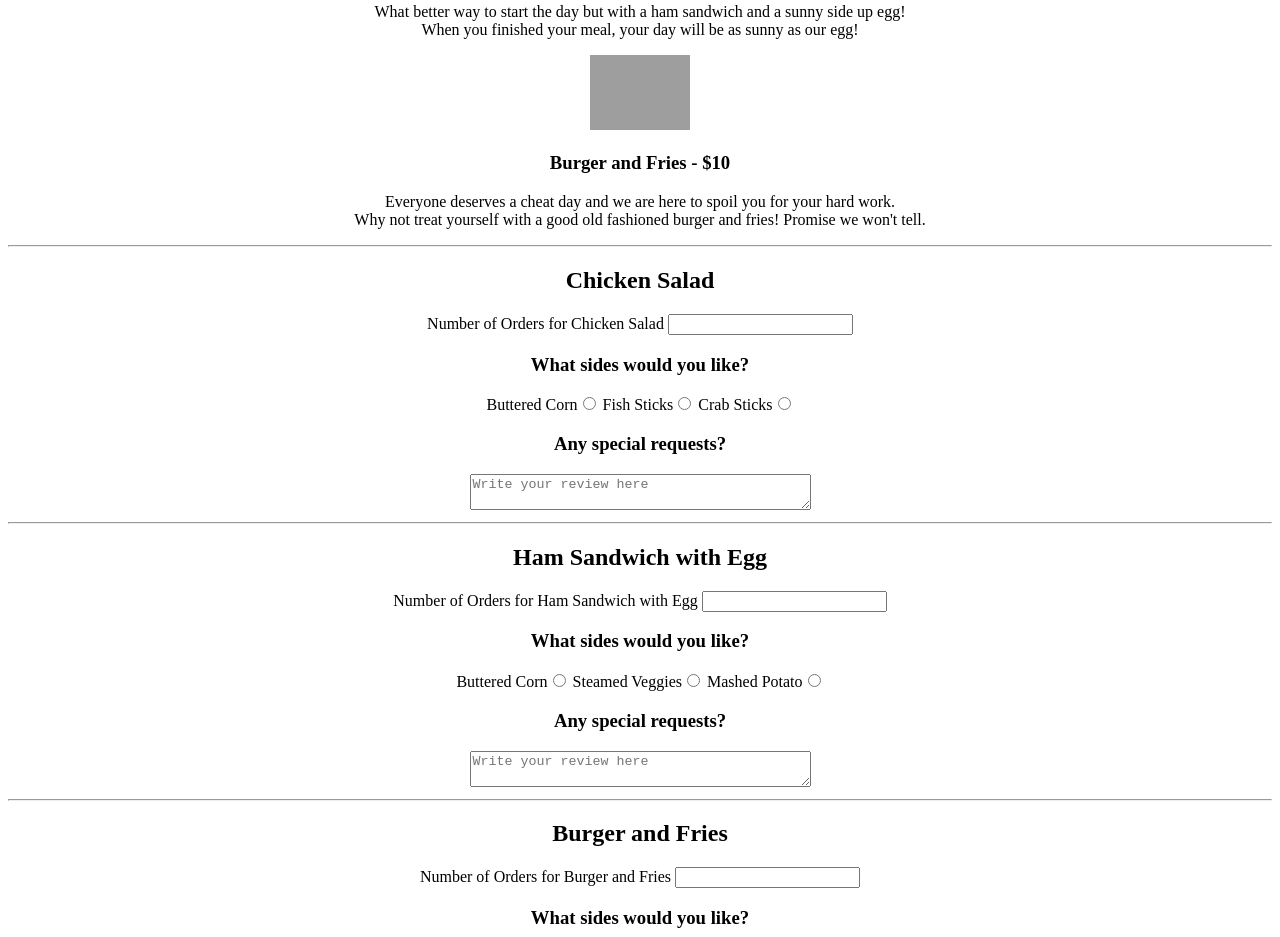
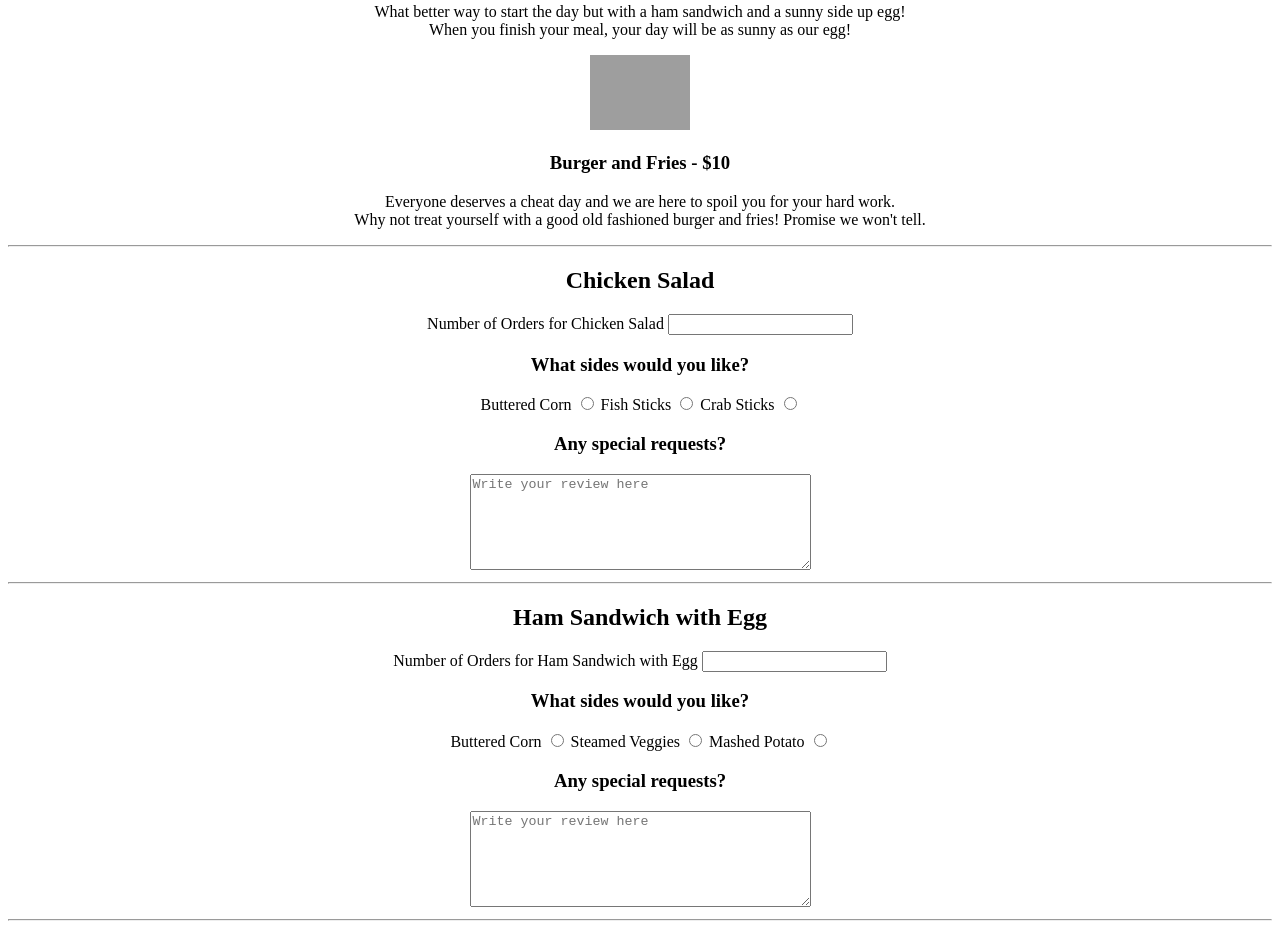
Before and after one commit to stormy26/stormy26.github.io, a plain HTML site: page index.html in a window 1280 px wide. Shown: the part 498-1435 px from the top of the page. Drawn offline with Linux system fonts and the light colour scheme; grey boxes are pictures that could not be loaded.

Commit message:
Improved readability, and removed typos and grammar error

```diff
--- a/index.html
+++ b/index.html
@@ -33,7 +33,7 @@
                     <h3>Ham Sandwich with Egg - <em>$5 Special Promo!</em></h3>
                     <p>
                         What better way to start the day but with a ham sandwich and a sunny side up egg!<br>
-                        When you finished your meal, your day will be as sunny as our egg!
+                        When you finish your meal, your day will be as sunny as our egg!
                     </p>
                 </article>
                 <article style="text-align: center;">
@@ -59,13 +59,24 @@
                         <br>
 
                         <h3>What sides would you like?</h3>
-                        <label>Buttered Corn<input type="radio" name="side-chicken" value="Buttered Corn"></label>
-                        <label>Fish Sticks<input type="radio" name="side-chicken" value="Fish Sticks"></label>
-                        <label>Crab Sticks<input type="radio" name="side-chicken" value="Crab Sticks"></label>
+                        <label for="chicken-corn">
+                            Buttered Corn
+                            <input type="radio" id="chicken-corn" name="side-chicken" value="Buttered Corn">
+                        </label>
+                        <label for="chicken-fish">
+                            Fish Sticks
+                            <input type="radio" id="chicken-fish" name="side-chicken" value="Fish Sticks">
+                        </label>
+                        <label for="chicken-crab">
+                            Crab Sticks
+                            <input type="radio" id="chicken-crab" name="side-chicken" value="Crab Sticks">
+                        </label>
                         <br>
 
-                        <label for="requests-chicken"><h3>Any special requests?</h3></label>
-                        <textarea id="requests-chicken" type="textarea" row="6" cols="40" placeholder="Write your review here"></textarea>
+                        <label for="requests-chicken">
+                            <h3>Any special requests?</h3>
+                        </label>
+                        <textarea id="requests-chicken" rows="6" cols="40" placeholder="Write your review here"></textarea>
 
                     </article>
                     <article style="text-align: center;">
@@ -79,13 +90,24 @@
                         <br>
 
                         <h3>What sides would you like?</h3>
-                        <label>Buttered Corn<input type="radio" name="side-ham" value="Buttered Corn"></label>
-                        <label>Steamed Veggies<input type="radio" name="side-ham" value="Steamed Veggies"></label>
-                        <label>Mashed Potato<input type="radio" name="side-ham" value="Mashed Potato"></label>
+                        <label for="ham-corn">
+                            Buttered Corn
+                            <input type="radio" id="ham-corn" name="side-ham" value="Buttered Corn">
+                        </label>
+                        <label for="ham-veggies">
+                            Steamed Veggies
+                            <input type="radio" id="ham-veggies" name="side-ham" value="Steamed Veggies">
+                        </label>
+                        <label for="ham-potato">
+                            Mashed Potato
+                            <input type="radio" id="ham-potato" name="side-ham" value="Mashed Potato">
+                        </label>
                         <br>
 
-                        <label for="requests-ham"><h3>Any special requests?</h3></label>
-                        <textarea id="requests-ham" type="textarea" row="6" cols="40" placeholder="Write your review here"></textarea>
+                        <label for="requests-ham">
+                            <h3>Any special requests?</h3>
+                        </label>
+                        <textarea id="requests-ham" rows="6" cols="40" placeholder="Write your review here"></textarea>
 
                     </article>
 
@@ -100,12 +122,20 @@
                         <br>
 
                         <h3>What sides would you like?</h3>
-                        <label>Rootbeer Float<input type="radio" name="side-burger" value="Rootbeer Float"></label>
-                        <label>Salad<input type="radio" name="side-burger" value="Salad"></label>
+                        <label for="burger-float">
+                            Rootbeer Float
+                            <input type="radio" id="burger-float" name="side-burger" value="Rootbeer Float">
+                        </label>
+                        <label for="burger-salad">
+                            Salad
+                            <input type="radio" id="burger-salad" name="side-burger" value="Salad">
+                        </label>
                         <br>
 
-                        <label for="requests-burger"><h3>Any special requests?</h3></label>
-                        <textarea id="requests-burger" type="textarea" row="6" cols="40" placeholder="Write your review here"></textarea>
+                        <label for="requests-burger">
+                            <h3>Any special requests?</h3>
+                        </label>
+                        <textarea id="requests-burger" rows="6" cols="40" placeholder="Write your review here"></textarea>
 
                     </article>
 
```
